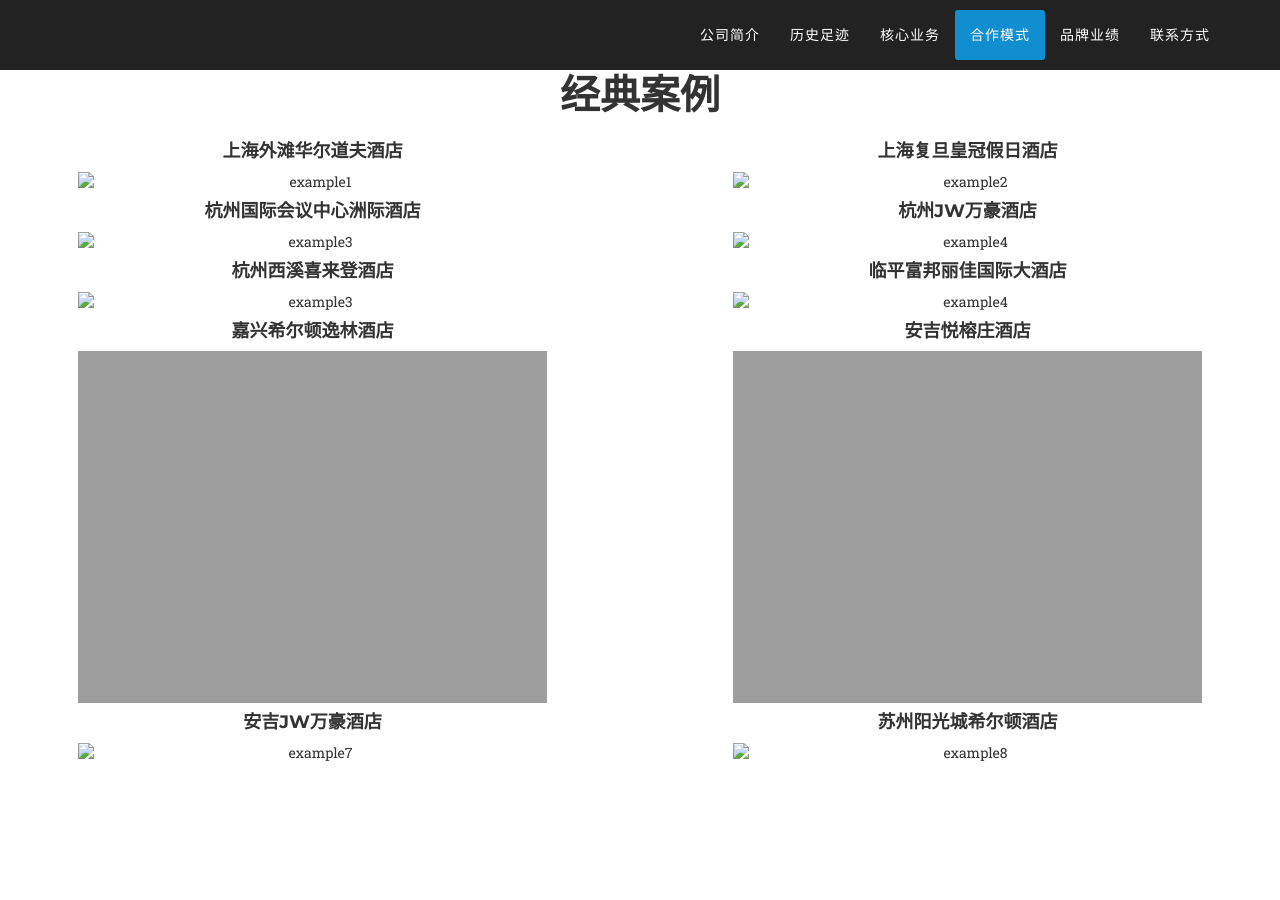
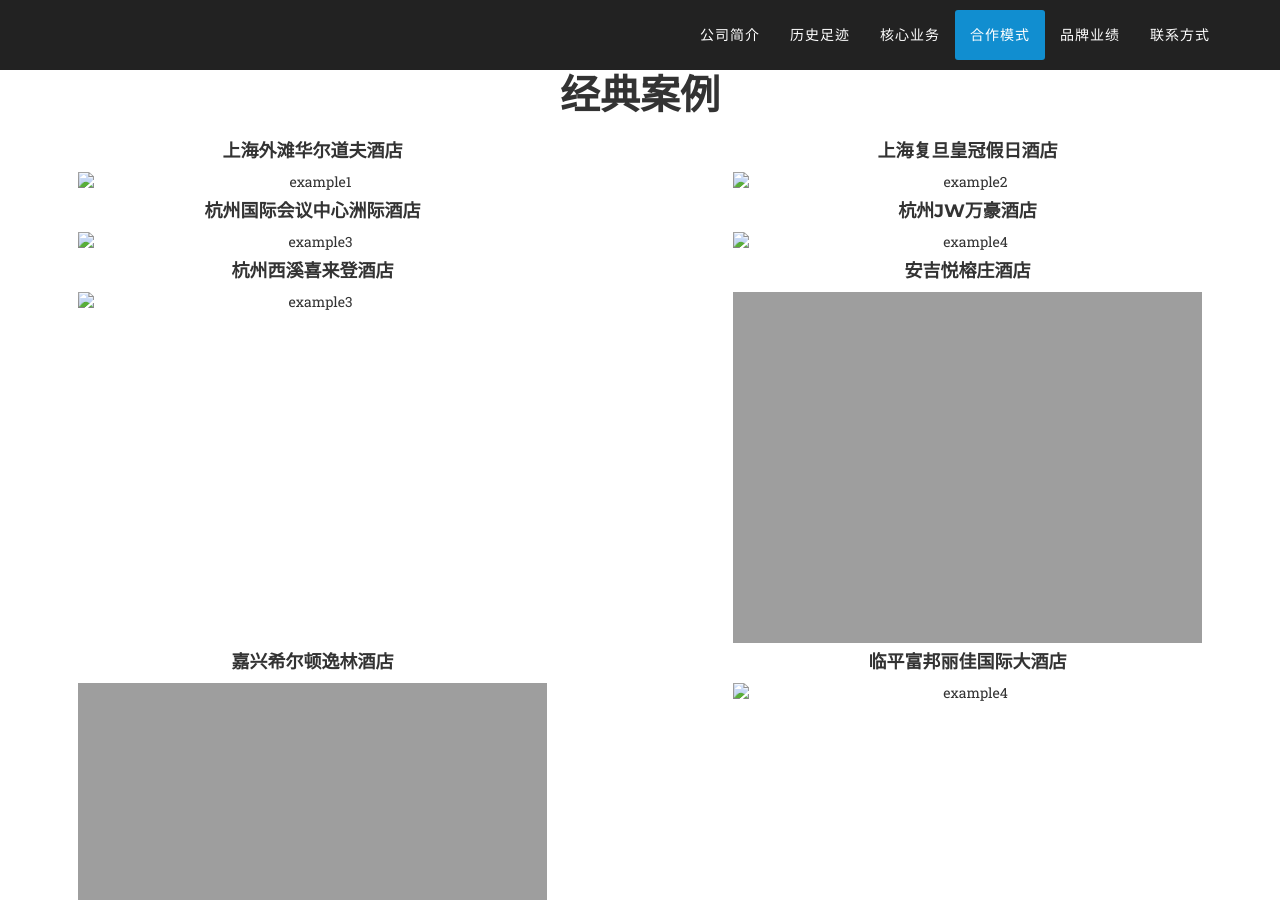
Before and after one commit to wxelec/wxelec.github.io, a Jekyll site: the page built from _posts/2014-09-15-Invasive-Fish.markdown, in a window 1280 px wide and 900 px high, scrolled down 4627 px. Built offline with Jekyll 4.4.1, drawn with Linux system fonts in a browser that asks for light colours; some web fonts are replaced.

Commit message:
Update examples.html

```diff
--- a/_includes/examples.html
+++ b/_includes/examples.html
@@ -61,8 +61,8 @@
                 </div>
                 <div class="col-md-6">
                     <div class="center-container">
-                    <h4 class="centered-text">临平富邦丽佳国际大酒店</h4>
-                    <img src="img/example6.jpg" class="custom-image" alt="example4">
+                    <h4 class="centered-text">安吉悦榕庄酒店</h4>
+                    <img src="img/example8" class="custom-image" alt="example8">
                     </div>
                 </div>
             </div>
@@ -76,8 +76,8 @@
                 </div>
                 <div class="col-md-6">
                     <div class="center-container">
-                    <h4 class="centered-text">安吉悦榕庄酒店</h4>
-                    <img src="img/example8" class="custom-image" alt="example8">
+                    <h4 class="centered-text">临平富邦丽佳国际大酒店</h4>
+                    <img src="img/example6.jpg" class="custom-image" alt="example4">
                     </div>
                 </div>
             </div>
```
